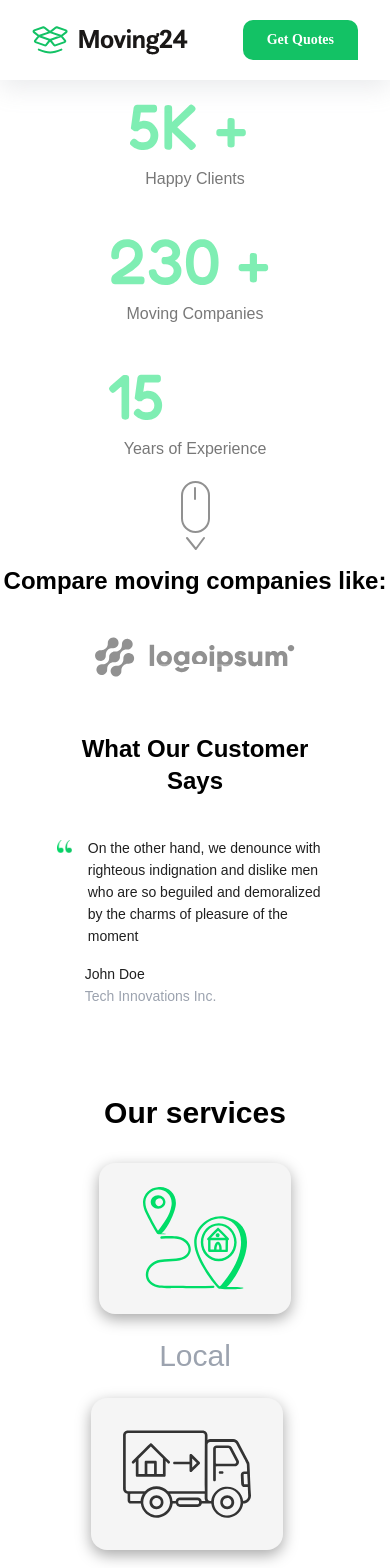
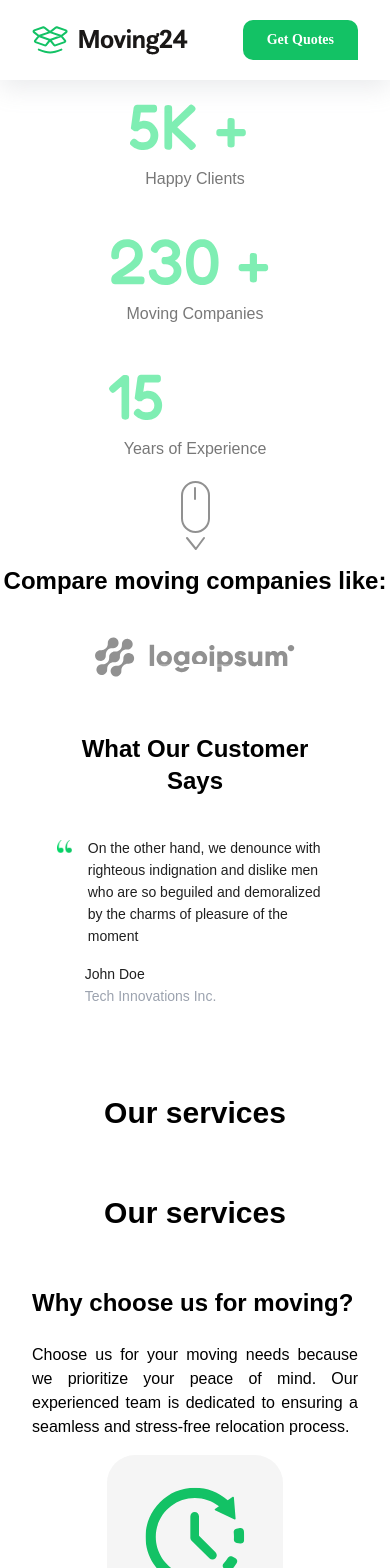
Before and after one commit to macworldgithub/moving7, a React (Create React App) app: page / in a window 390 px wide. Shown: the top 1568 px of the page. Built offline with nearby package versions, Linux system fonts and the light colour scheme.

Commit message:
making slider for mb

```diff
--- a/src/pages/Carousel/Carousel.jsx
+++ b/src/pages/Carousel/Carousel.jsx
@@ -16,15 +16,16 @@ const data = [
         companyName: "Tech Innovations Inc."
     },
     {
-        description: "Graphic Designer specializing in brand identity",
-        name: "Jane Smith",
-        companyName: "Creative Designs Co."
+        description: "On the other hand, we denounce with righteous indignation and dislike men who are so beguiled and demoralized by the charms of pleasure of the moment",
+        name: "John Doe",
+        companyName: "Tech Innovations Inc."
     },
     {
-        description: "Experienced Project Manager with a focus on efficiency",
-        name: "Robert Johnson",
-        companyName: "Global Solutions Ltd."
+        description: "On the other hand, we denounce with righteous indignation and dislike men who are so beguiled and demoralized by the charms of pleasure of the moment",
+        name: "John Doe",
+        companyName: "Tech Innovations Inc."
     }
+
 ];
 
 const CarouselSlider = () => (
@@ -33,7 +34,7 @@ const CarouselSlider = () => (
             <div className='text-center text-2xl pb-4 font-bold pt-6'>
                 <h2>What Our Customer Says</h2>
             </div>
-            <Carousel>
+            <Carousel autoplay>
                 {data.map((card) => {
                     return (
                         <TCard description={card.description} name={card.name} companyname={card.companyName} />
--- a/src/pages/service/service.jsx
+++ b/src/pages/service/service.jsx
@@ -12,7 +12,8 @@ function Service() {
       <div className="text-center pb-8 pt-8">
         <h2 className="text-black text-3xl font-semibold">Our services</h2>
       </div>
-      <div className="flex justify-evenly flex-col items-center flex-wrap sm:flex sm:flex-row w-full sm:py-0 lg:gap-2">
+
+      <div className="hidden sm:flex md:items-center justify-evenly flex-wrap sm:flex-row w-full sm:py-0 lg:gap-2">
         <div>
           <div className="flex flex-col items-center justify-center rounded-2xl w-48 bg-[#f5f5f5] h-38 p-6 box-shadow">
             <img src={Group38} alt="Local Service" />
@@ -40,10 +41,9 @@ function Service() {
           </div>
         </div>
       </div>
-
-      {/* <div>
+      <div>
         <SliderService />
-      </div> */}
+      </div>
     </div>
   );
 }
--- a/src/pages/service/service_slider.jsx
+++ b/src/pages/service/service_slider.jsx
@@ -4,13 +4,15 @@ import Group38 from "../../assets/images/Group 38.svg";
 import Group34 from "../../assets/images/Group 34.svg";
 import MovingTruck from "../../assets/images/Moving_Truck.svg";
 
-function Service() {
+
+function SliderService() {
   return (
-    <div className="main pt-8 text-center w-full">
+    <div className="main text-center w-full">
       <div className="text-center pb-8 pt-8">
         <h2 className="text-black text-3xl font-semibold">Our services</h2>
       </div>
-      <div className="flex justify-evenly flex-col items-center flex-wrap sm:flex sm:flex-row w-full sm:py-0 lg:gap-2">
+
+      <div className="hidden sm:flex md:items-center justify-evenly flex-wrap sm:flex-row w-full sm:py-0 lg:gap-2">
         <div>
           <div className="flex flex-col items-center justify-center rounded-2xl w-48 bg-[#f5f5f5] h-38 p-6 box-shadow">
             <img src={Group38} alt="Local Service" />
@@ -42,4 +44,4 @@ function Service() {
   );
 }
 
-export default Service;
+export default SliderService;
```
